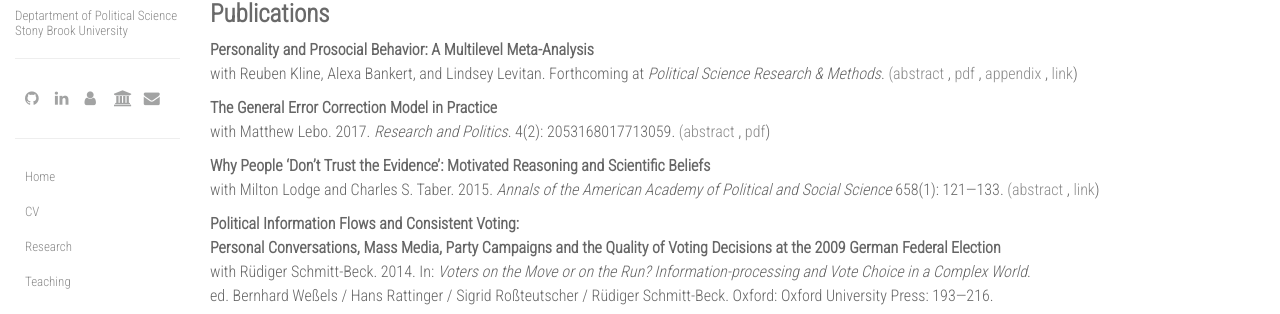
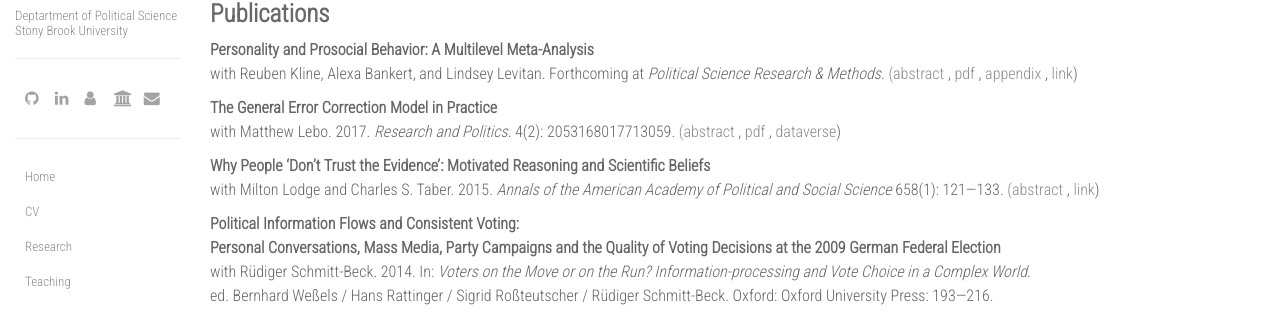
Before and after one commit to pwkraft/pwkraft-old.github.io, a Jekyll site: the page built from research.md, in a window 1280 px wide. Shown: the part 195-509 px from the top of the page. Built offline with Jekyll 4.4.1, drawn with Linux system fonts in a browser that asks for light colours; nearby versions of some CDN libraries.

Commit message:
update cv + dataverse

```diff
--- a/research.md
+++ b/research.md
@@ -21,7 +21,8 @@ with Reuben Kline, Alexa Bankert, and Lindsey Levitan. Forthcoming at _Political
 **The General Error Correction Model in Practice** \\
 with Matthew Lebo. 2017. _Research and Politics_. 4(2): 2053168017713059.
 <button class="link" onclick="showAbstract('gecm')">(abstract</button>
-, <a href="../resources/articles/lebo2017general_accepted.pdf">pdf</a>)
+, <a href="../resources/articles/lebo2017general_accepted.pdf">pdf</a>
+, <a href="http://dataverse.harvard.edu/dataset.xhtml?persistentId=doi:10.7910/DVN/D1TW2Y">dataverse</a>)
 <div id="gecm" style="display:none">
 <blockquote>
 	Enns et al. respond to recent work by Grant and Lebo and Lebo and Grant that raises a number of concerns with political scientists’ use of the general error correction model (GECM). While agreeing with the particular rules one should apply when using unit root data in the GECM, Enns et al. still advocate procedures that will lead researchers astray. Most especially, they fail to recognize the difficulty in interpreting the GECM's "error correction coefficient." Without being certain of the univariate properties of one's data it is extremely difficult (or perhaps impossible) to know whether or not cointegration exists and error correction is occurring. We demonstrate the crucial differences for the GECM between having evidence of a unit root (from Dickey-Fuller tests) versus actually having a unit root. Looking at simulations and two applied examples we show how overblown findings of error correction await the uncareful researcher.
```
Also changed, not shown: 1 other file.
